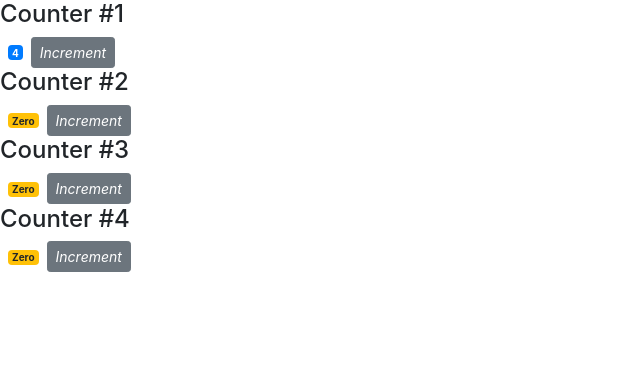
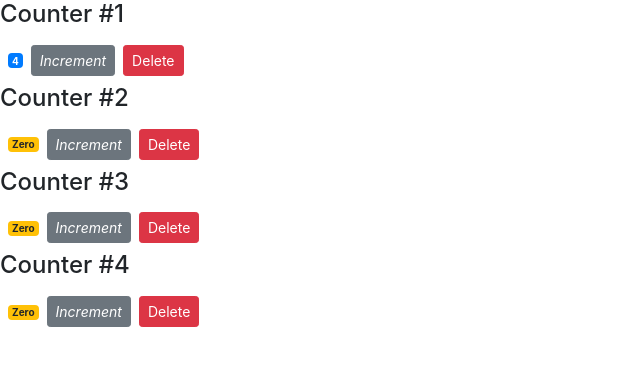
Before and after one commit to kaviyapreethi/React-counter-app, a React (Create React App) app: page / in a window 1280 px wide. Shown: the top 366 px of the page, without its empty margins (0-640 px from the left). Built offline with nearby package versions, Linux system fonts and the light colour scheme.

Commit message:
Raising and Handling Events

```diff
--- a/src/components/counter.jsx
+++ b/src/components/counter.jsx
@@ -48,6 +48,12 @@
         >
           Increment
         </button>
+        <button
+          onClick={this.props.onDelete}
+          className="btn btn-danger btn-sm m-2"
+        >
+          Delete
+        </button>
         {this.state.tags.length === 0 && " Please create a new tag!"}
       </div>
     );
--- a/src/components/counters.jsx
+++ b/src/components/counters.jsx
@@ -10,11 +10,20 @@
       { id: 4, value: 0 }
     ]
   };
+
+  handleDelete = () => {
+    console.log("Event Handler Called");
+  };
   render() {
     return (
       <div>
         {this.state.counters.map(counter => (
-          <Counter key={counter.id} value={counter.value} id={counter.id}>
+          <Counter
+            key={counter.id}
+            onDelete={this.handleDelete}
+            value={counter.value}
+            id={counter.id}
+          >
             <h4>Counter #{counter.id}</h4>
           </Counter>
         ))}
```
